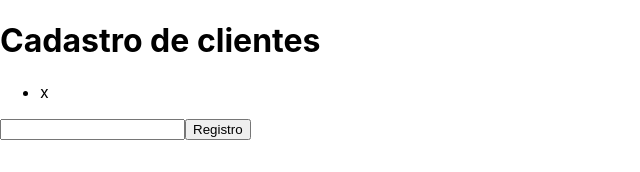
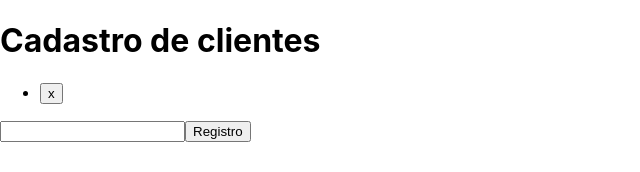
Before and after one commit to johntec-ads/profissional, a React (Create React App) app: page / in a window 1280 px wide. Both pictures are taken after a click on the button "Registro". Shown: the top 172 px of the page, without its empty margins (0-640 px from the left). Built offline with nearby package versions, Linux system fonts and the light colour scheme.

Commit message:
upProject

```diff
--- a/src/App.js
+++ b/src/App.js
@@ -19,6 +19,15 @@ function App () {
     setInput('')
   }
 
+  function apagar(index) {/* Seleciona se o index da novaLista
+    for igual ao index do parametro */
+    const novaLista = tarefas.filter((n, i) => i !== index );
+    /* Atualizo  array tarefas com a novaLista sem o item
+    filtrado */
+    setTarefas(novaLista);
+    localStorage.setItem('tarefas', JSON.stringify(novaLista));
+  }
+
   /* Unsado useEffects para ciclos de vida */
   /* localStorage.setItem() */
   useEffect(() => {
@@ -37,7 +46,9 @@ function App () {
         {/* Param para os itens e index para a key */}
 
         { tarefas.map( ( item, index ) => (
-          <li key={ index }  > { item } <buton>x</buton> </li>
+          <li key={ index }  > { item }
+          <button className='botao' type='button' onClick={() => apagar (index) } >
+            x</button> </li>
 
         ) ) }
 
```
